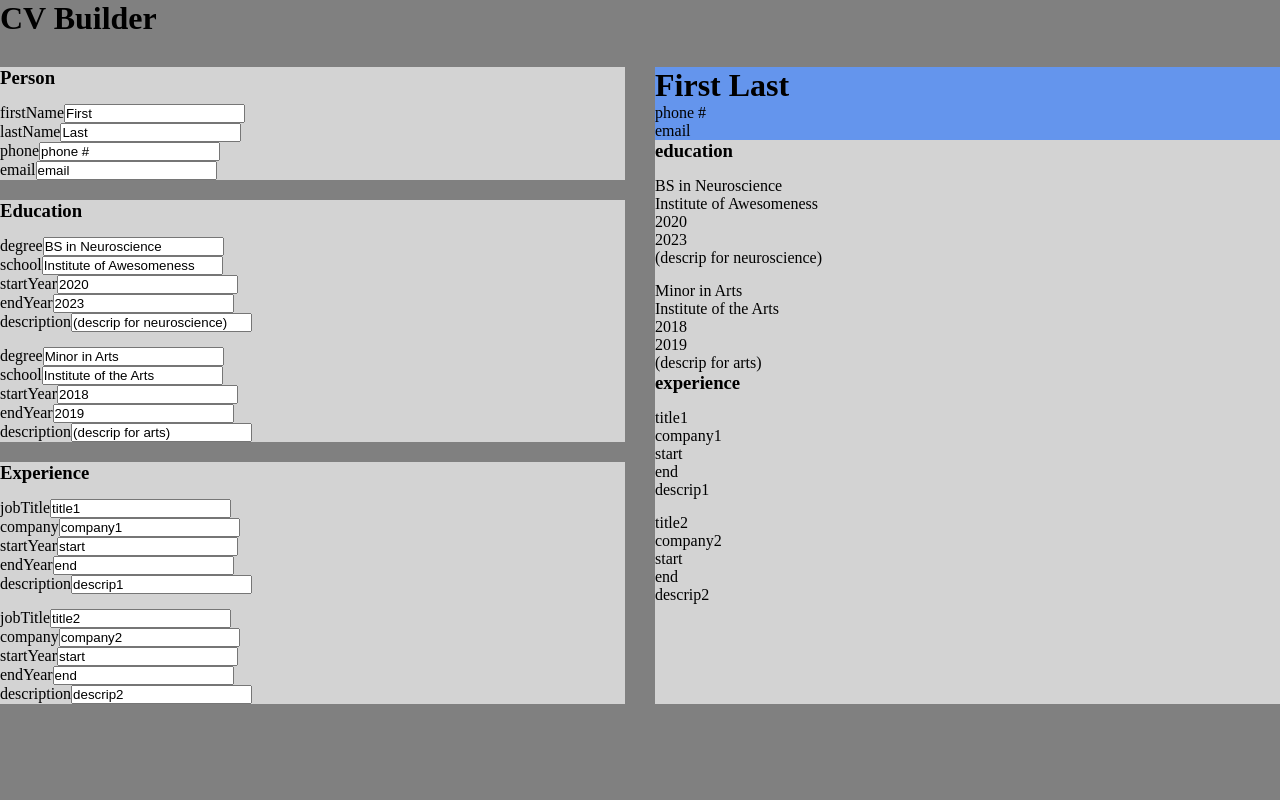
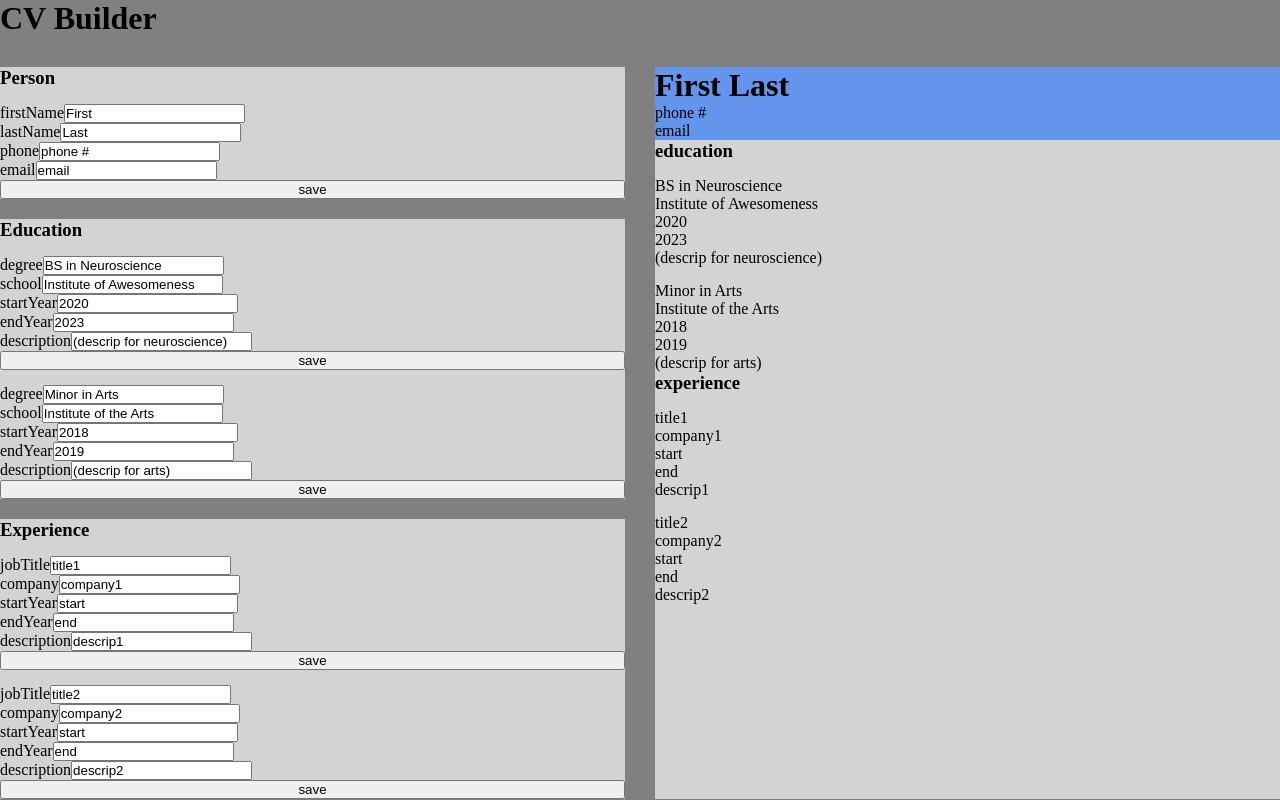
Before and after one commit to strallia/cv-app, a React (Vite) app: page / in a window 1280 px wide. Built offline with nearby package versions, Linux system fonts and the light colour scheme.

Commit message:
feat: Display static save button

```diff
--- /dev/null
+++ b/src/components/Button.jsx
@@ -0,0 +1,5 @@
+function Button({ text, onClick, isVisible }) {
+  return <button>{text}</button>;
+}
+
+export { Button };
--- a/src/components/Form.jsx
+++ b/src/components/Form.jsx
@@ -1,3 +1,4 @@
+import { Button } from "./Button";
 import { Input } from "./Input";
 
 function Form({ formData }) {
@@ -7,6 +8,7 @@ function Form({ formData }) {
         const [label, value] = input;
         return <Input key={index} label={label} value={value} />;
       })}
+      <Button text="save" />
     </form>
   );
 }
```
